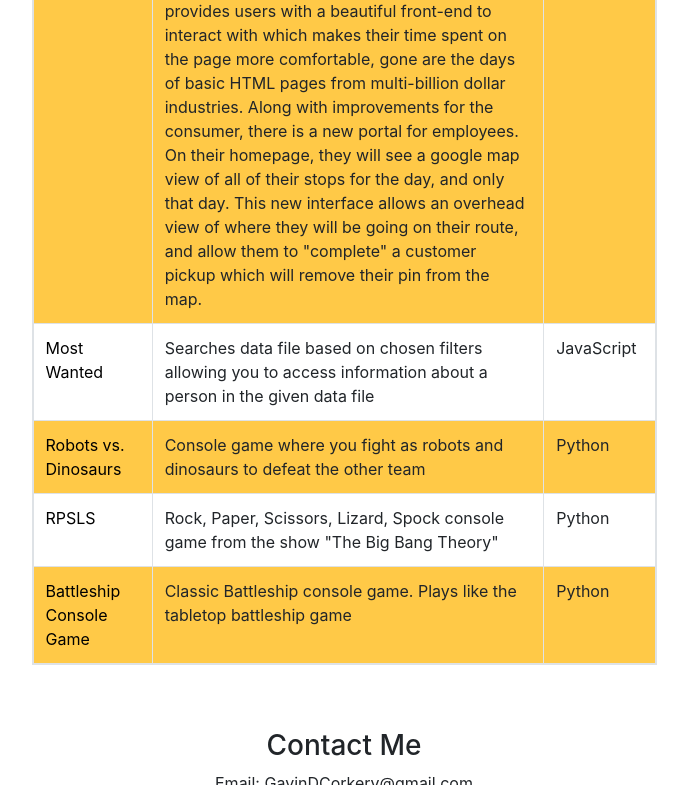
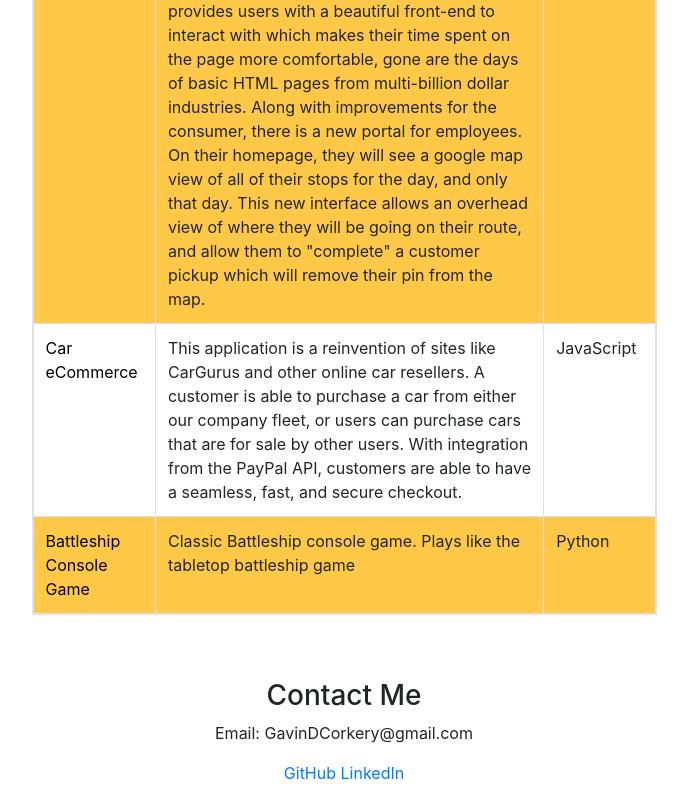
Before and after one commit to TheGavinCorkery/PortfolioWebsite, a plain HTML site: page index.html in a window 1280 px wide. Shown: the part 1376-2161 px from the top of the page, without its empty margins (296-984 px from the left). Drawn offline with nearby package versions, Linux system fonts and the light colour scheme.

Commit message:
updated projects on table + create gitignore

```diff
--- a/index.html
+++ b/index.html
@@ -57,7 +57,7 @@
         </div>
         <div class="row">
             <div class="col-lg-1"></div>
-            <div class="col-lg-4 col-12">
+            <div class="col-lg-4 col-12" align = "center">
                 <img src="images/professional_picture.jpg" alt="Picture of me with Alcatraz in the background" class = "professional_img">
             </div>
             <div class="col-lg-4 col-sm-12 col-md-12">
@@ -127,19 +127,13 @@
                             <td>JavaScript</td>
                         </tr>
                         <tr>
-                            <td><a href="https://github.com/TheGavinCorkery/MostWantedProject" target = "_blank" rel="noopener noreferrer">Most Wanted</a></td>
-                            <td>Searches data file based on chosen filters allowing you to access information about a person in the given data file</td>
+                            <td><a href="https://github.com/TheGavinCorkery/ReactCarWebApp" target = "_blank" rel="noopener noreferrer">Car eCommerce</a></td>
+                            <td>
+                                This application is a reinvention of sites like CarGurus and other online car resellers. A customer is able to purchase
+                                a car from either our company fleet, or users can purchase cars that are for sale by other users. With integration from the PayPal API,
+                                customers are able to have a seamless, fast, and secure checkout.
+                            </td>
                             <td>JavaScript</td>
-                        </tr>
-                        <tr>
-                            <td><a href="https://github.com/TheGavinCorkery/RobotsVsDinosaur" target = "_blank" rel="noopener noreferrer">Robots vs. Dinosaurs</a></td>
-                            <td>Console game where you fight as robots and dinosaurs to defeat the other team</td>
-                            <td>Python</td>
-                        </tr>
-                        <tr>
-                            <td><a href="https://github.com/TheGavinCorkery/RobotsVsDinosaur" target = "_blank" rel="noopener noreferrer">RPSLS</a></td>
-                            <td>Rock, Paper, Scissors, Lizard, Spock console game from the show "The Big Bang Theory"</td>
-                            <td>Python</td>
                         </tr>
                         <tr>
                             <td><a href="https://github.com/TheGavinCorkery/BattleshipPythonGame" target = "_blank" rel="noopener noreferrer">Battleship Console Game</a></td>
```
Also changed, not shown: 1 other file.
